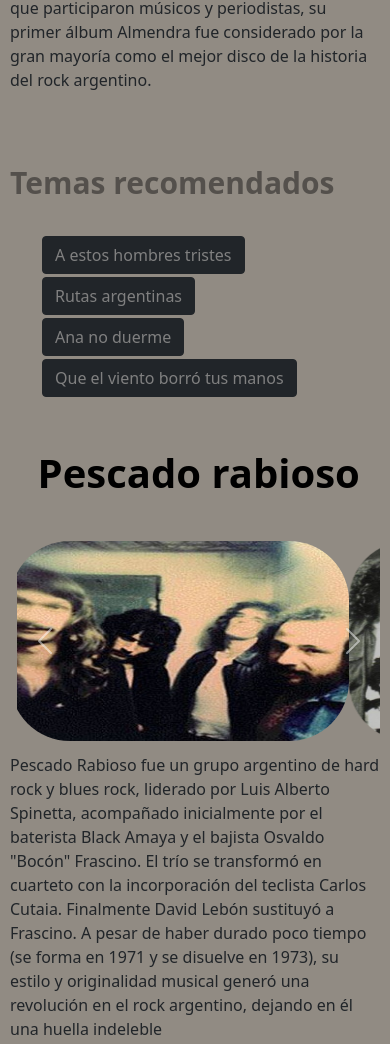
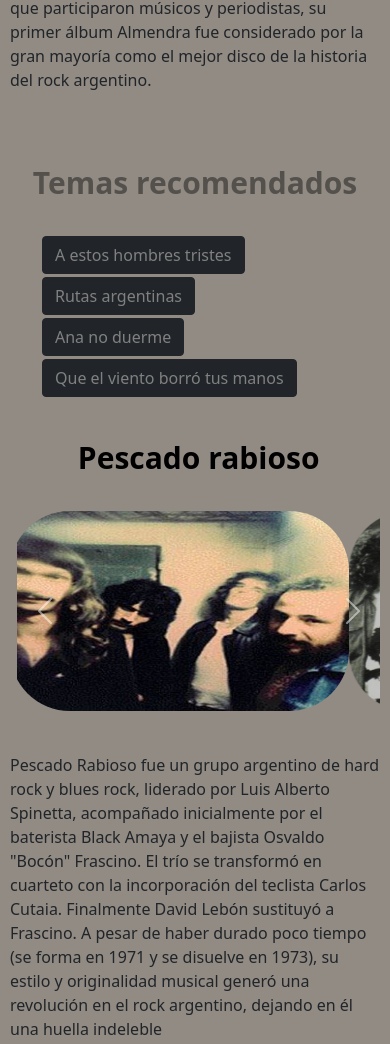
Before and after one commit to jeanfrysedano/git-Luis-Alberto-Spinetta, a plain HTML site: page vistas/bandas.html in a window 390 px wide. Shown: the part 898-1942 px from the top of the page. Drawn offline with nearby package versions, Linux system fonts and the light colour scheme; files whose address does not match are found by name.

Commit message:
arreglanto titulos

```diff
--- a/css/estilo.css
+++ b/css/estilo.css
@@ -1402,12 +1402,14 @@
       width: 100%;
       font-size: 100%; }
     .BandDiv h2 {
-      text-align: left;
+      text-align: center;
       color: rgba(0, 0, 0, 0.418); }
   .artUno {
     width: 100%;
     height: 310px;
     padding-left: 2%; }
+    .artUno h2 {
+      font-size: 30px; }
   /* conciertos */
   .secConc {
     background: #258f90;
--- a/scss/_mediaquery.scss
+++ b/scss/_mediaquery.scss
@@ -758,7 +758,7 @@
 
 
     h2 {
-        text-align: left;
+        text-align: center;
         color: rgba(0, 0, 0, 0.418);
     }
 
@@ -768,6 +768,9 @@
     width: 100%;
     height: 310px;
     padding-left: 2%;
+    h2{
+        font-size: 30px;
+    }
 }
 
 
```
